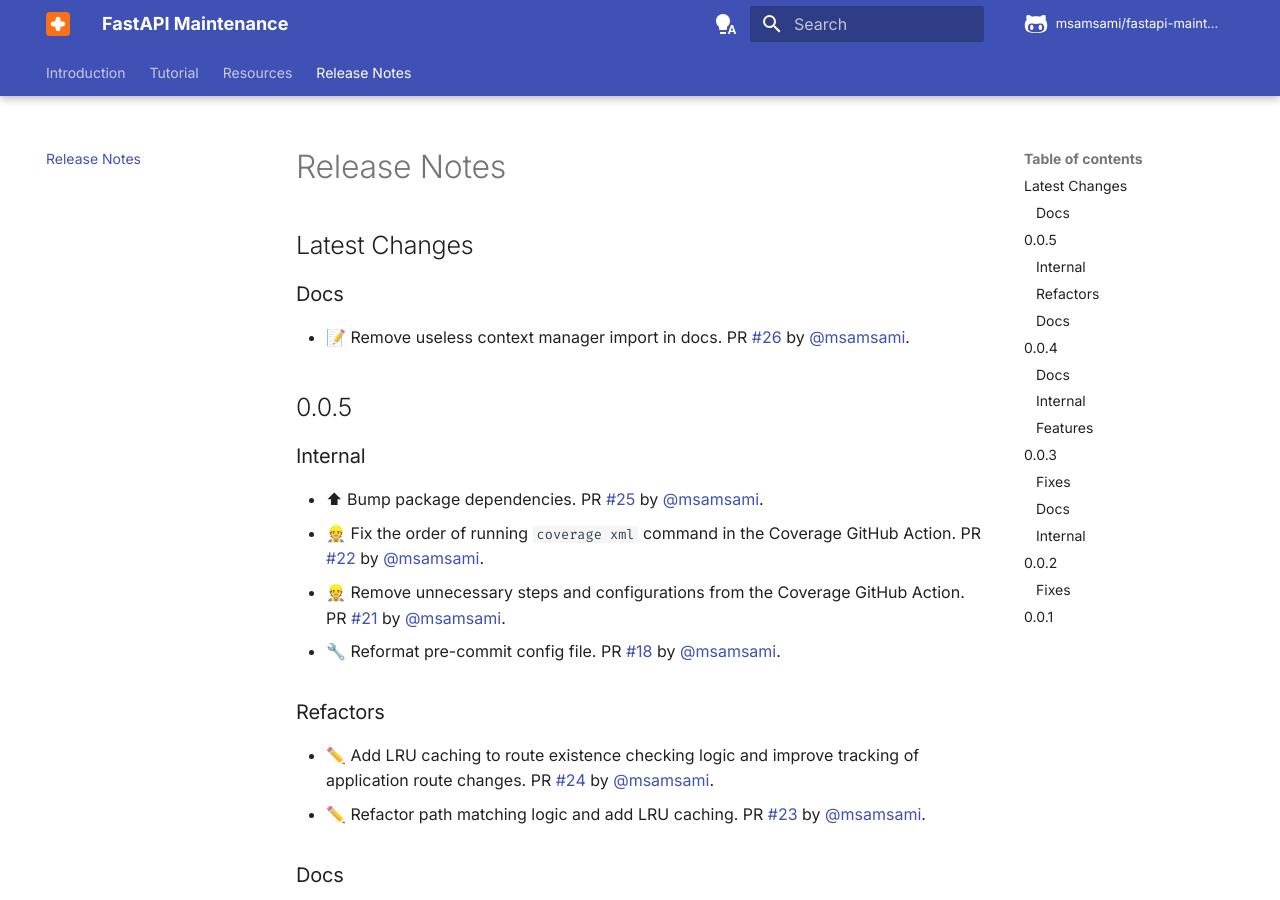
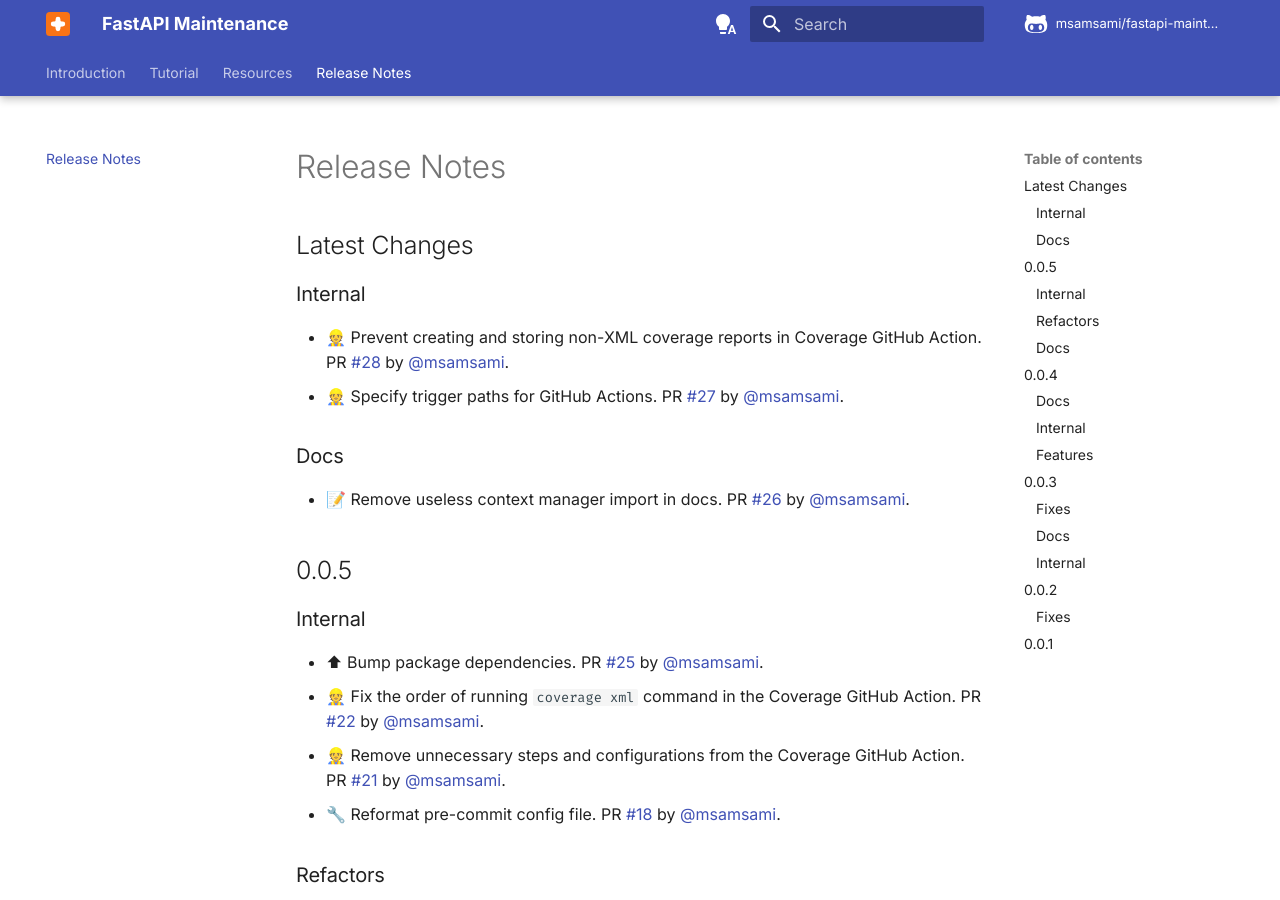
Before and after one commit to msamsami/fastapi-maintenance, an MkDocs documentation site: the page built from docs/release-notes.md, in a window 1280 px wide and 900 px high. Built offline with MkDocs 1.6.1 and Material for MkDocs 9.7.7, drawn with Linux system fonts in a browser that asks for light colours; comment, search, counter and statistics services are not loaded.

Commit message:
Update release notes

```diff
--- a/docs/release-notes.md
+++ b/docs/release-notes.md
@@ -1,6 +1,11 @@
 # Release Notes
 
 ## Latest Changes
+
+### Internal
+
+- 👷 Prevent creating and storing non-XML coverage reports in Coverage GitHub Action. PR [#28](https://github.com/msamsami/fastapi-maintenance/pull/28) by [@msamsami](https://github.com/msamsami).
+- 👷 Specify trigger paths for GitHub Actions. PR [#27](https://github.com/msamsami/fastapi-maintenance/pull/27) by [@msamsami](https://github.com/msamsami).
 
 ### Docs
 
```
